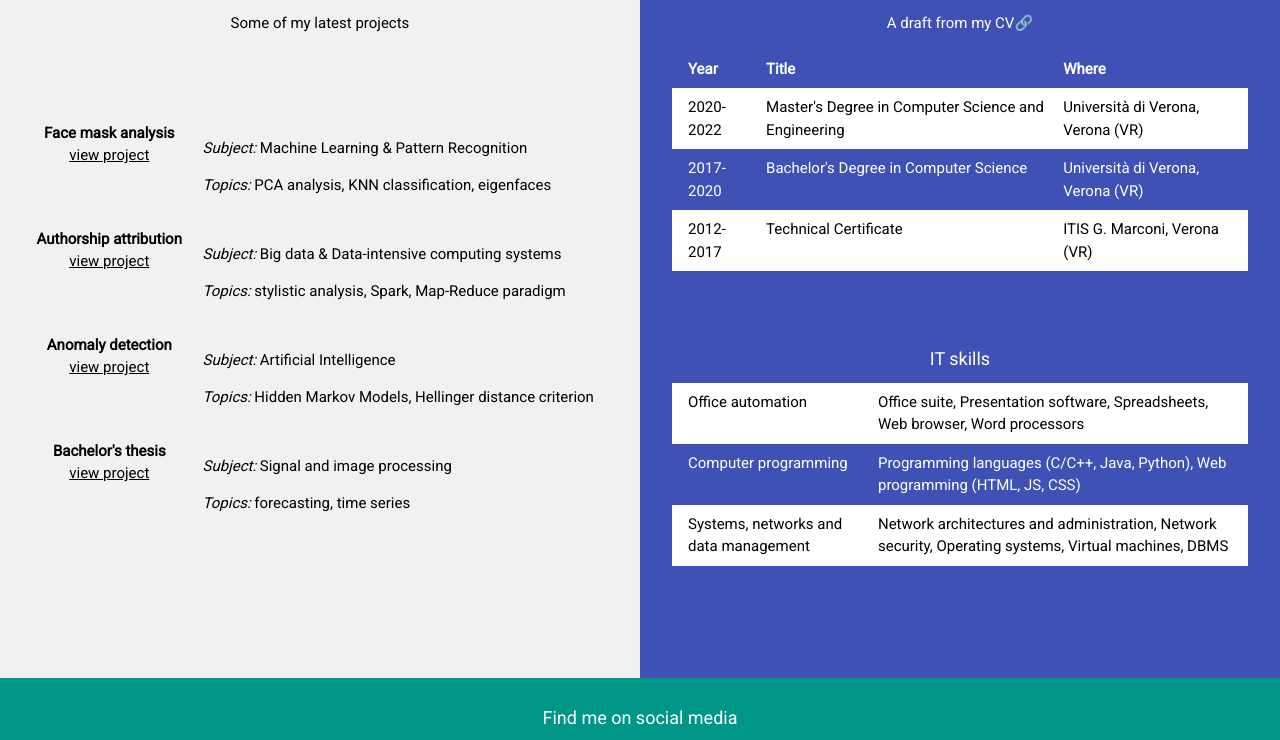
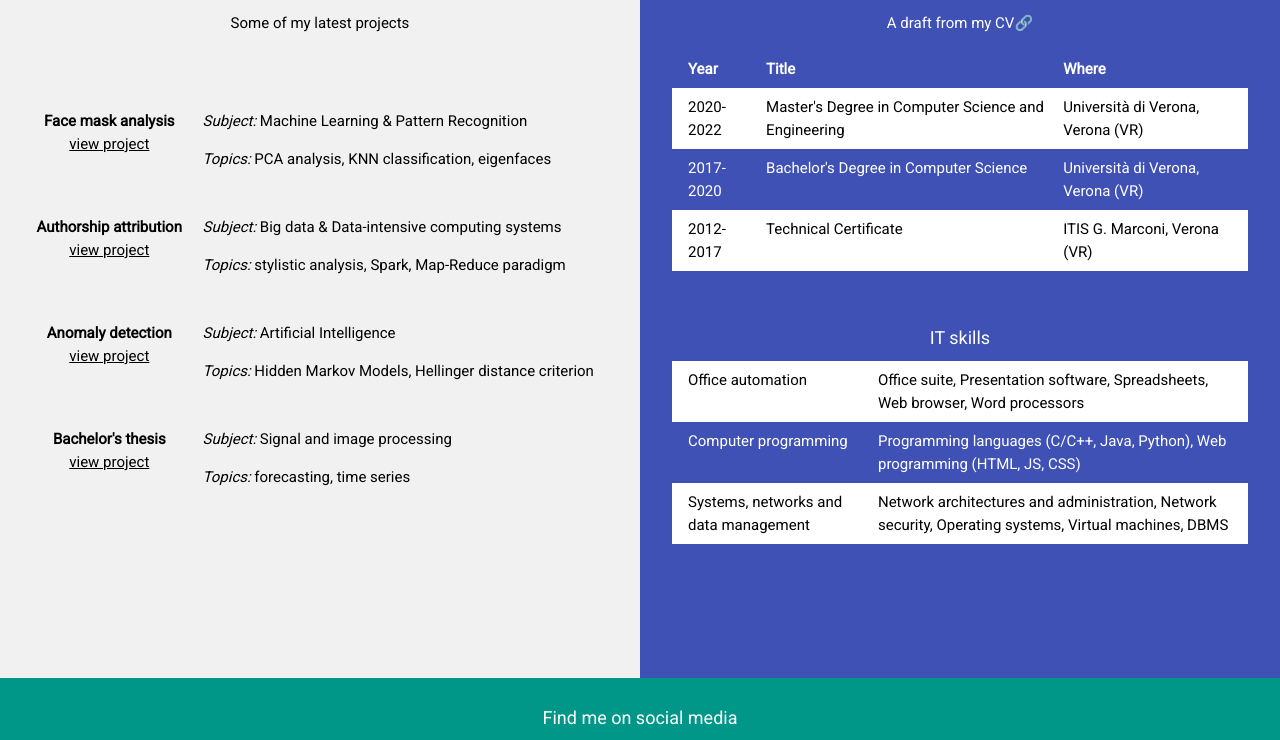
Before and after one commit to zampierida98/zampierida98.github.io, a plain HTML site: page index.html in a window 1280 px wide. Shown: the part 822-1562 px from the top of the page. Drawn offline with nearby package versions, Linux system fonts and the light colour scheme.

Commit message:
fix it skills

```diff
--- a/index.html
+++ b/index.html
@@ -44,14 +44,16 @@ html,body,h1,h2,h3,h4,h5,h6 {font-family: "Roboto", sans-serif}
     <div class="w3-padding-64">
       <h2>My Work</h2>
       <p>Some of my latest projects</p>
-    </div>
+      <p>&nbsp;</p>
       <div class="w3-container w3-responsive">
         <table class="w3-table">
           <tr>
             <td class="w3-center">
+              <p>
               <strong>Face mask analysis</strong>
               <br/>
               <a href="https://github.com/zampierida98/UniVR-informatica/tree/master/Magistrale%20I%20anno/progetto-FML" target="_blank">view project</a>
+              </p>
             </td>
             <td>
               <p>
@@ -64,9 +66,11 @@ html,body,h1,h2,h3,h4,h5,h6 {font-family: "Roboto", sans-serif}
           </tr>
           <tr>
             <td class="w3-center">
+              <p>
               <strong>Authorship attribution</strong>
               <br/>
               <a href="https://github.com/zampierida98/authorship" target="_blank">view project</a>
+              </p>
             </td>
             <td>
               <p>
@@ -79,9 +83,11 @@ html,body,h1,h2,h3,h4,h5,h6 {font-family: "Roboto", sans-serif}
           </tr>
           <tr>
             <td class="w3-center">
+              <p>
               <strong>Anomaly detection</strong>
               <br/>
               <a href="https://github.com/zampierida98/anomaly-detection" target="_blank">view project</a>
+              </p>
             </td>
             <td>
               <p>
@@ -94,9 +100,11 @@ html,body,h1,h2,h3,h4,h5,h6 {font-family: "Roboto", sans-serif}
           </tr>
           <tr>
             <td class="w3-center">
+              <p>
               <strong>Bachelor's thesis</strong>
               <br/>
               <a href="https://github.com/zampierida98/forecasting" target="_blank">view project</a>
+              </p>
             </td>
             <td>
               <p>
@@ -108,6 +116,7 @@ html,body,h1,h2,h3,h4,h5,h6 {font-family: "Roboto", sans-serif}
             </td>
           </tr>
         </table>
+      </div>
     </div>
   </div>
 
@@ -139,8 +148,7 @@ html,body,h1,h2,h3,h4,h5,h6 {font-family: "Roboto", sans-serif}
           </tr>
         </table>
       </div>
-    </div>
-    <div class="w3-center">
+      <p>&nbsp;</p>
       <h5>IT skills</h5>
       <div class="w3-container w3-responsive">
         <table class="w3-table">
```
Lines whose indentation alone changed are shown as unchanged.
